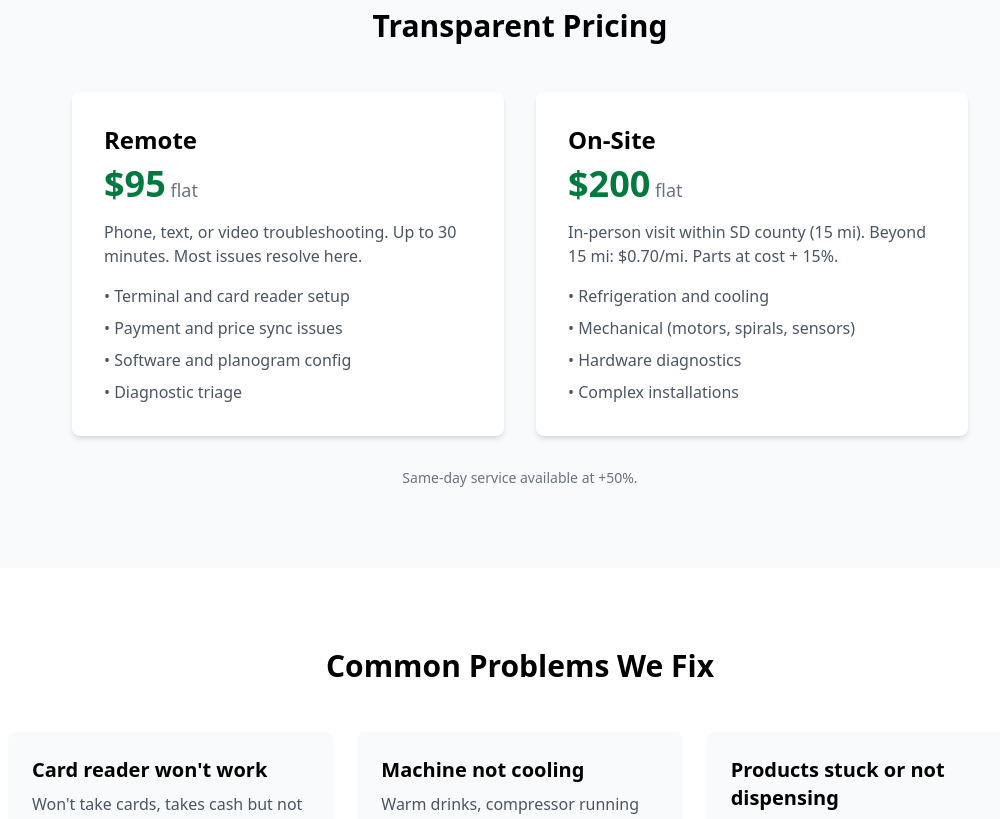
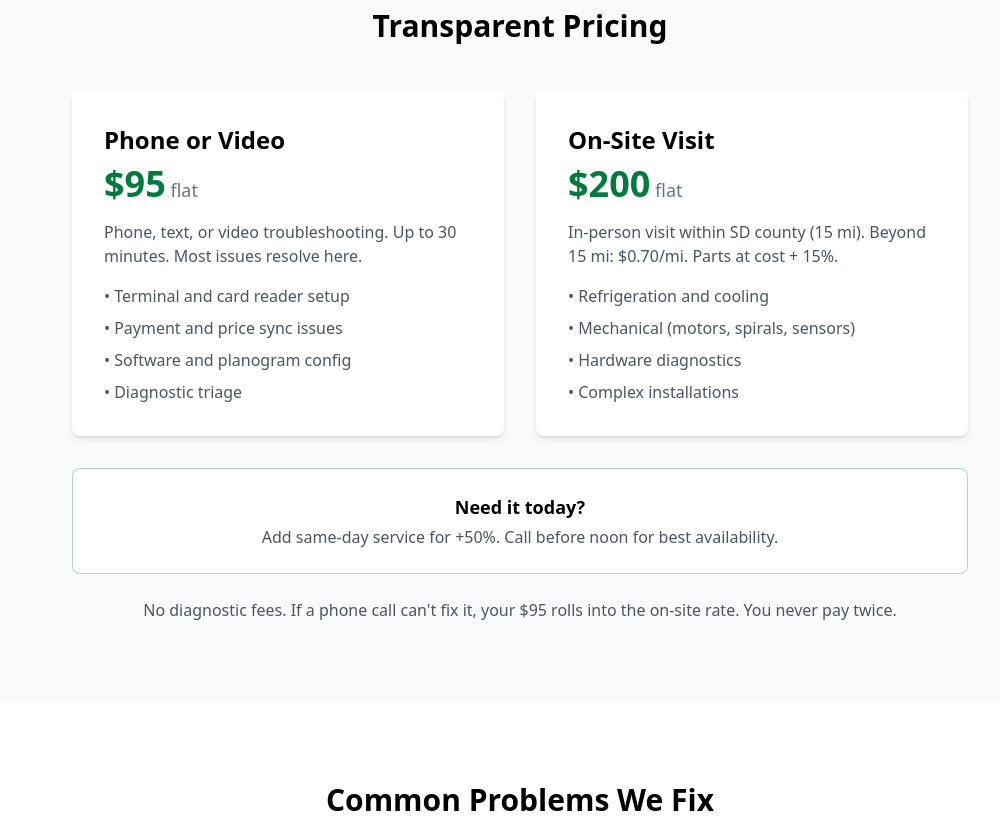
Before and after one commit to tuni-kern/wellnessvending, a Next.js app: page /repair-services in a window 1280 px wide. Shown: the part 720-1539 px from the top of the page, without its empty margins (120-1120 px from the left). Built offline with nearby package versions, Linux system fonts and the light colour scheme.

Commit message:
Clarify pricing labels, promote same-day offer, add risk-reversal line

```diff
--- a/src/app/repair-services/page.tsx
+++ b/src/app/repair-services/page.tsx
@@ -96,7 +96,7 @@ export default function RepairServicesPage() {
           <h2 className="text-3xl font-bold text-center mb-12">Transparent Pricing</h2>
           <div className="grid md:grid-cols-2 gap-8 max-w-4xl mx-auto">
             <div className="bg-white p-8 rounded-lg shadow-md">
-              <h3 className="text-2xl font-semibold mb-2">Remote</h3>
+              <h3 className="text-2xl font-semibold mb-2">Phone or Video</h3>
               <p className="text-4xl font-bold text-primary mb-4">$95<span className="text-lg text-gray-500 font-normal"> flat</span></p>
               <p className="text-gray-600 mb-4">Phone, text, or video troubleshooting. Up to 30 minutes. Most issues resolve here.</p>
               <ul className="text-gray-600 space-y-2">
@@ -107,7 +107,7 @@ export default function RepairServicesPage() {
               </ul>
             </div>
             <div className="bg-white p-8 rounded-lg shadow-md">
-              <h3 className="text-2xl font-semibold mb-2">On-Site</h3>
+              <h3 className="text-2xl font-semibold mb-2">On-Site Visit</h3>
               <p className="text-4xl font-bold text-primary mb-4">$200<span className="text-lg text-gray-500 font-normal"> flat</span></p>
               <p className="text-gray-600 mb-4">In-person visit within SD county (15 mi). Beyond 15 mi: $0.70/mi. Parts at cost + 15%.</p>
               <ul className="text-gray-600 space-y-2">
@@ -118,7 +118,13 @@ export default function RepairServicesPage() {
               </ul>
             </div>
           </div>
-          <p className="text-center text-sm text-gray-500 mt-8">Same-day service available at +50%.</p>
+          <div className="max-w-4xl mx-auto mt-8 bg-white border border-primary/30 rounded-lg p-6 text-center">
+            <p className="text-lg font-semibold mb-1">Need it today?</p>
+            <p className="text-gray-600">Add same-day service for +50%. Call before noon for best availability.</p>
+          </div>
+          <p className="text-center text-gray-600 mt-6 max-w-3xl mx-auto">
+            No diagnostic fees. If a phone call can&apos;t fix it, your $95 rolls into the on-site rate. You never pay twice.
+          </p>
         </div>
       </section>
 
```
